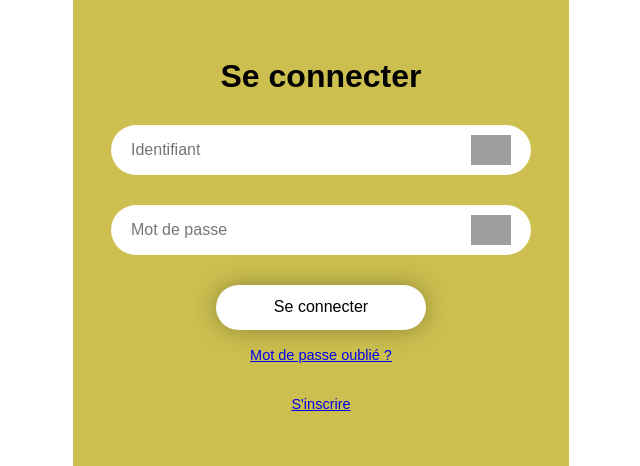
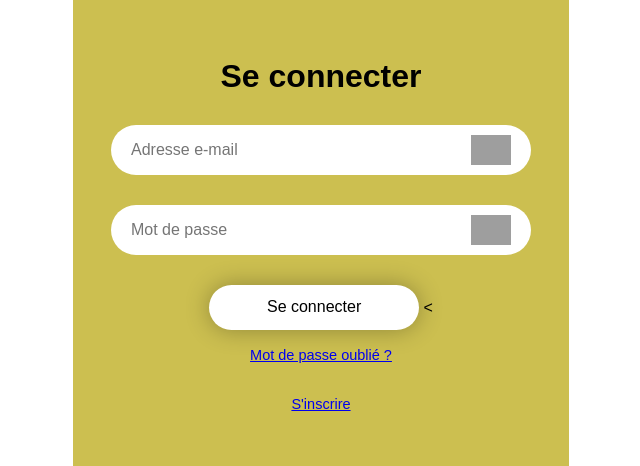
Before and after one commit to crocods/A1_G5C_2024, a PHP site: page / in a window 1280 px wide. Shown: the part 214-680 px from the top of the page, without its empty margins (319-959 px from the left). Run offline with PHP 8.4, Linux system fonts and the light colour scheme; grey boxes are pictures that could not be loaded.

Commit message:
Update index.php

```diff
--- a/site internet/se connecter/index.php
+++ b/site internet/se connecter/index.php
@@ -20,19 +20,21 @@
 
 	<div class="connexion">
 		<div class="box">
-			<form action="">
+			<form action="traitements.php" method="post">
 				<h1> Se connecter </h1>
 				<div class="input-box">
-					<input type="text" placeholder="Identifiant" required>
+					<input type="text" placeholder="Adresse e-mail" name="mail" required>
 					<img src="../src/user.png">
 				</div>
 				<div class="input-box">
-					<input type="password" class="mdp" placeholder="Mot de passe" required>
+					<input type="password" class="mdp" placeholder="Mot de passe" name="Mot_de_passe" required>
 					<img src="../src/lock.png">
 				</div>
-				<div><button type="submit" class="btn"> Se connecter </button></div>
+				<div><button type="submit" class="btn"> Se connecter </button>
+				<
+				</div>
 				<div class="lien"><a href="#"> Mot de passe oublié ?</a></div>
-				<div class="lien"><a href="../s'inscire/si.html"> S'inscrire </a></div>
+				<div class="lien"><a href="../s'inscire/index.php"> S'inscrire </a></div>
 			</form>
 		</div>
 	</div>
```
